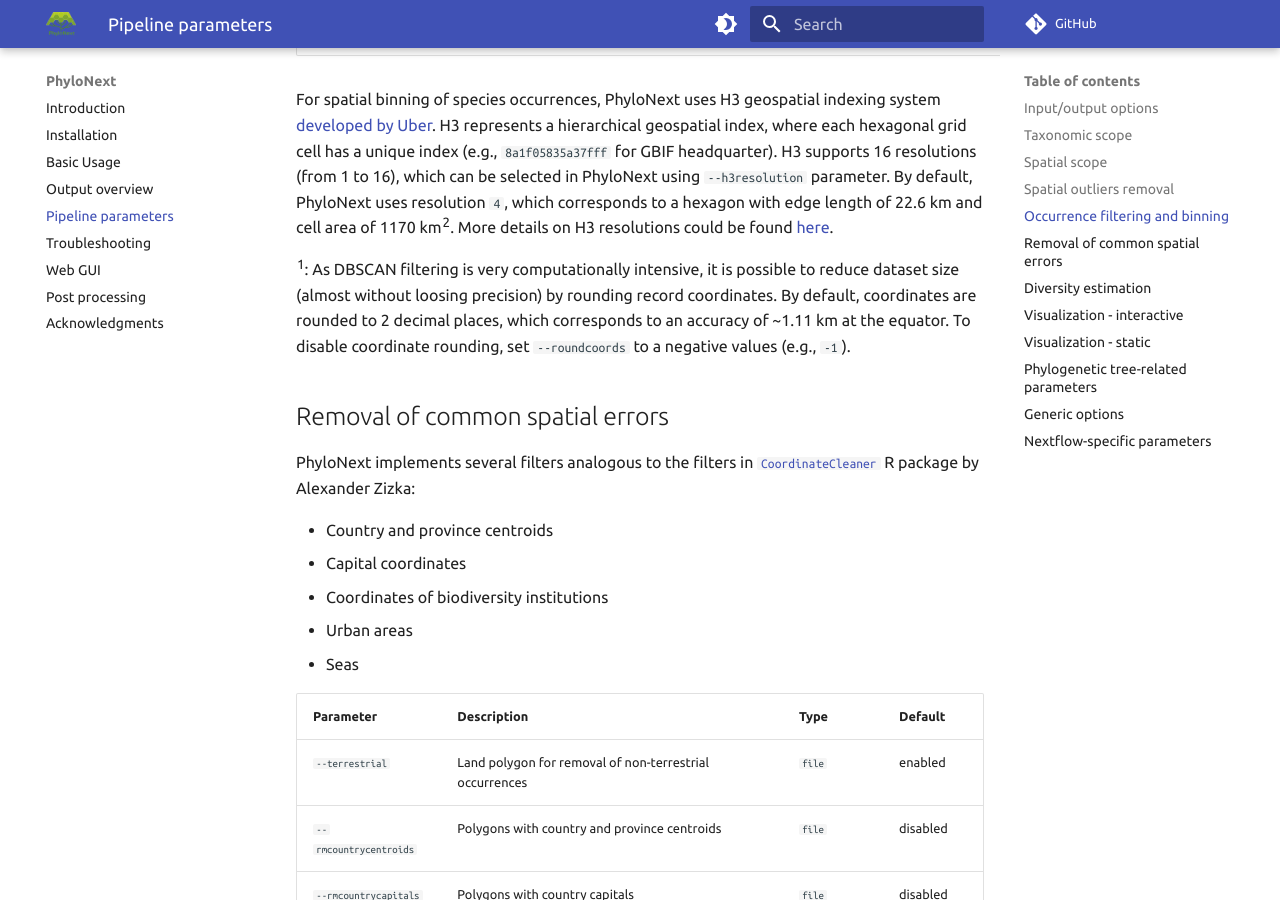
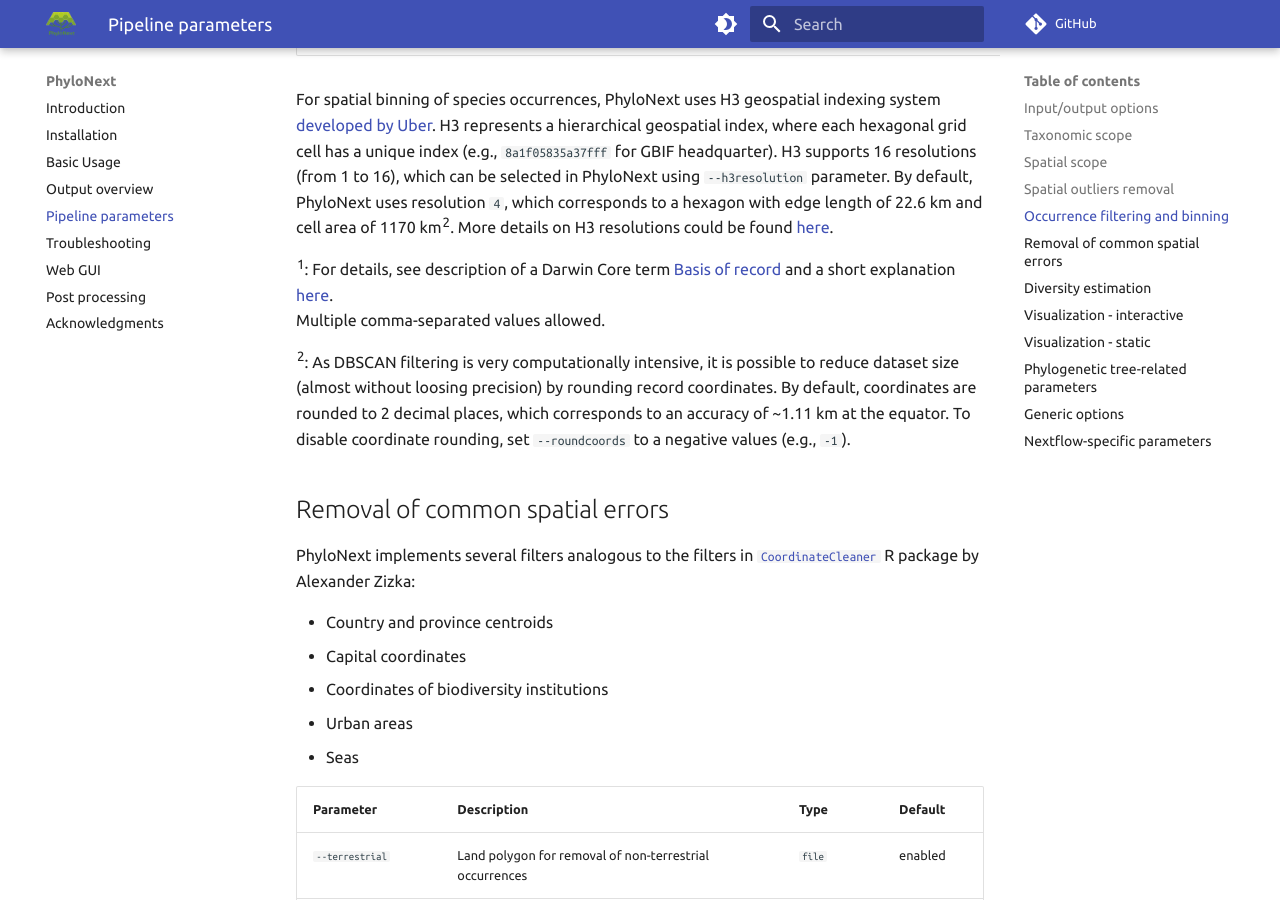
Before and after one commit to vmikk/phylonext_manual, an MkDocs documentation site: the page built from docs/parameters.md, in a window 1280 px wide and 900 px high, scrolled down 4583 px. Built offline with MkDocs 1.6.1 and Material for MkDocs 9.7.7, drawn with Linux system fonts in a browser that asks for light colours; comment, search, counter and statistics services are not loaded.

Commit message:
decribe Basis of record of parameter

```diff
--- a/docs/parameters.md
+++ b/docs/parameters.md
@@ -133,6 +133,11 @@ By default, PhyloNext uses resolution `4`, which corresponds to a hexagon with e
 More details on H3 resolutions could be found [here](https://h3geo.org/docs/core-library/restable/).
 
 ^1^:
+    For details, see description of a Darwin Core term [Basis of record](https://docs.gbif.org/course-data-use/en/basis-of-record.html)
+    and a short explanation [here](https://data-blog.gbif.org/post/living-specimen-to-preserved-specimen-understanding-basis-of-record/).
+    Multiple comma-separated values allowed.
+
+^2^:
     As DBSCAN filtering is very computationally intensive,
     it is possible to reduce dataset size (almost without loosing precision) by rounding record coordinates.
     By default, coordinates are rounded to 2 decimal places,
```
